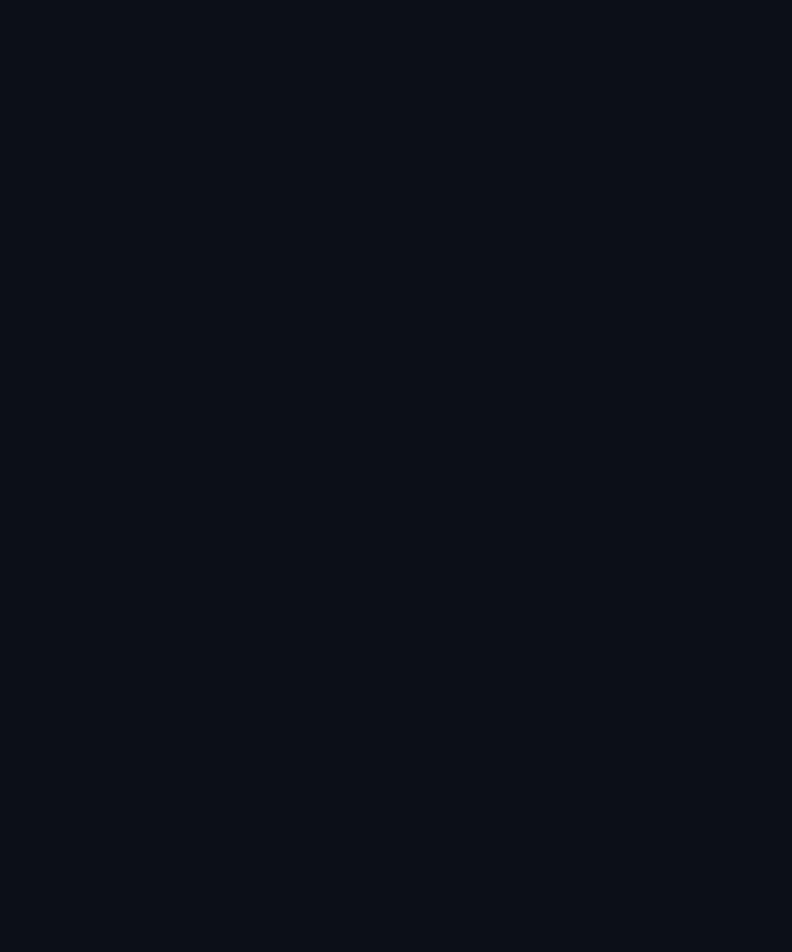
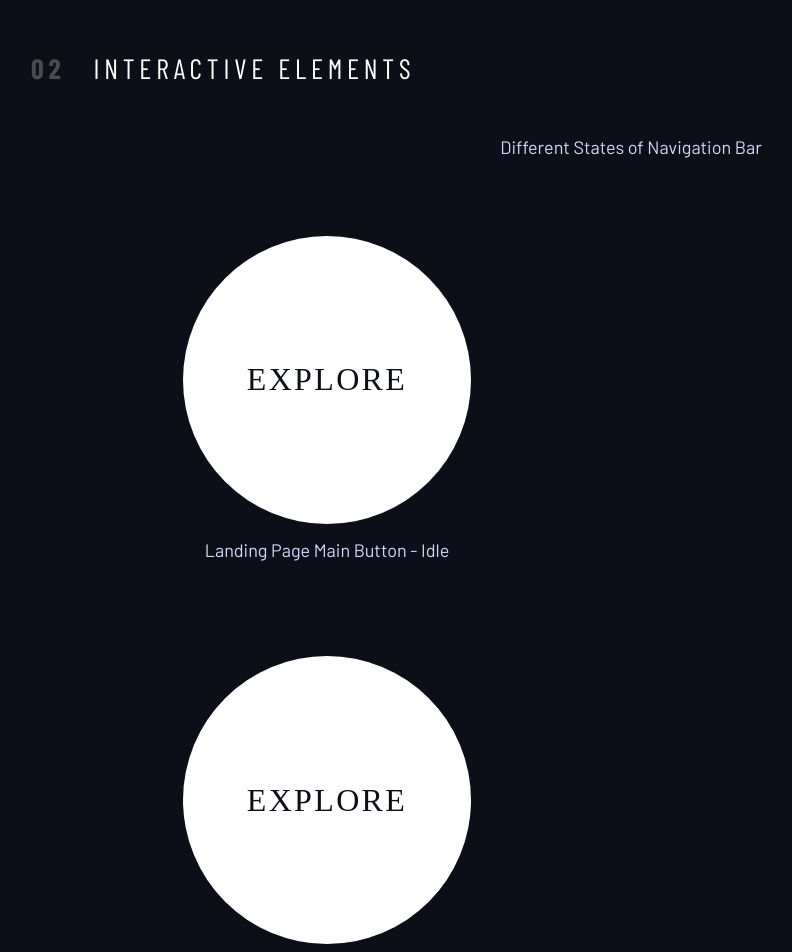
Before and after one commit to srzvan/space-travel-agency, a Next.js app: page /design-system in a window 1280 px wide. Shown: the part 1480-2432 px from the top of the page, without its empty margins (9-801 px from the left). Before the commit the page ends 1416 px from the top, so only its background shows below. Built offline with nearby package versions, Linux system fonts and the light colour scheme; a web font is replaced by a local one.

Commit message:
large button css component

```diff
--- a/pages/design-system.js
+++ b/pages/design-system.js
@@ -8,6 +8,7 @@ export default function DesignSystem() {
       <h1 className="ff-sans-cond uppercase" style={{ marginBottom: "6.25rem" }}>
         Design system
       </h1>
+
       <section id="colors" style={{ marginBottom: "9.25rem" }}>
         <h2 className="numbered-title">
           <span>01</span>colors
@@ -49,7 +50,7 @@ export default function DesignSystem() {
         </div>
       </section>
 
-      <section id="typography">
+      <section id="typography" style={{ marginBottom: "11.25rem" }}>
         <h2 className="numbered-title">
           <span>02</span>typography
         </h2>
@@ -109,6 +110,49 @@ export default function DesignSystem() {
           </Flow>
         </div>
       </section>
+
+      <section id="interactive-elements">
+        <h2 className="numbered-title">
+          <span>02</span>interactive elements
+        </h2>
+        {/* Navigation */}
+        <Flow spacing="4.6875rem">
+          <div>
+            <h3 className="ff-sans-normal fs-400 text-accent" style={{ textAlign: "center" }}>
+              Different States of Navigation Bar
+            </h3>
+          </div>
+          <div className="flex">
+            {/* Explore button */}
+            <div style={{ flexBasis: "100%", textAlign: "center" }}>
+              <Flow spacing="0.8125rem" style={{ marginBottom: "5.75rem" }}>
+                <a
+                  href="#"
+                  className="ff-serif fs-600 uppercase text-dark bg-white letter-spacing-3 large-button--idle"
+                >
+                  Explore
+                </a>
+                <h3 className="fs-400 ff-sans-normal text-accent">Landing Page Main Button - Idle</h3>
+              </Flow>
+
+              <Flow spacing="5.25rem">
+                <a href="#" className="ff-serif fs-600 uppercase text-dark bg-white letter-spacing-3 large-button">
+                  Explore
+                </a>
+                <h3 className="fs-400 ff-sans-normal text-accent">Landing Page Main Button - Hover</h3>
+              </Flow>
+            </div>
+            <div style={{ flexBasis: "100%" }}>
+              {/* Tabs */}
+
+              <div></div>
+              {/* Dots */}
+
+              {/* Numbers */}
+            </div>
+          </div>
+        </Flow>
+      </section>
     </div>
   );
 }
--- a/styles/utility.css
+++ b/styles/utility.css
@@ -135,3 +135,42 @@
   font-weight: 700;
   color: hsl(var(--clr-white) / 0.25);
 }
+
+/* ------------------- */
+/* Components          */
+/* ------------------- */
+
+.large-button,
+.large-button--idle {
+  padding: 0 2em;
+  aspect-ratio: 1;
+  display: inline-grid;
+  place-items: center;
+  border-radius: 50%;
+  text-decoration: none;
+  position: relative;
+  z-index: 1;
+}
+
+.large-button:after {
+  content: "";
+  position: absolute;
+  inset: 0;
+  transform: scale(1);
+  border-radius: inherit;
+  transform-origin: 50% 50%;
+  transition: opacity 250ms linear, transform 400ms ease-in;
+  background-color: hsl(var(--clr-white) / 0.1);
+  opacity: 0;
+  z-index: -1;
+}
+
+.large-button:focus {
+  outline: none;
+}
+
+.large-button:hover:after,
+.large-button:focus:after {
+  opacity: 1;
+  transform: scale(1.5);
+}
```
